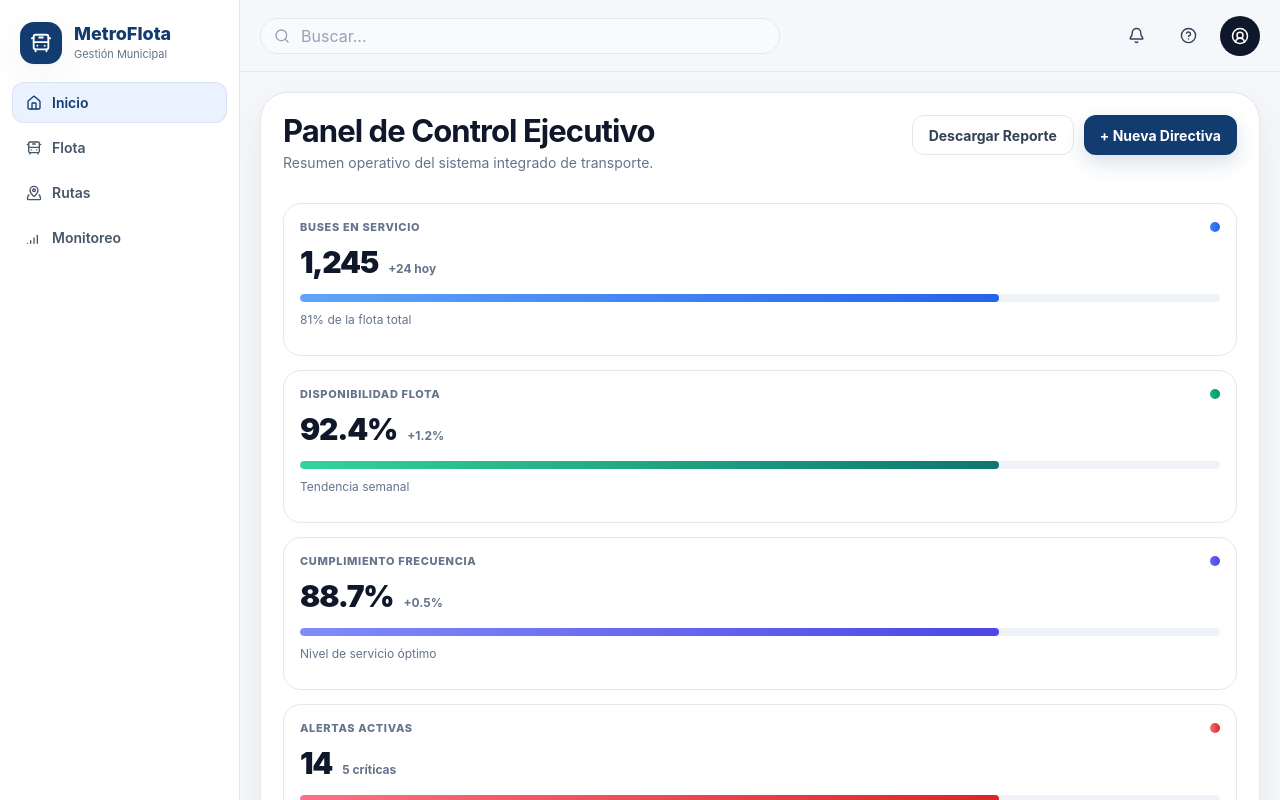
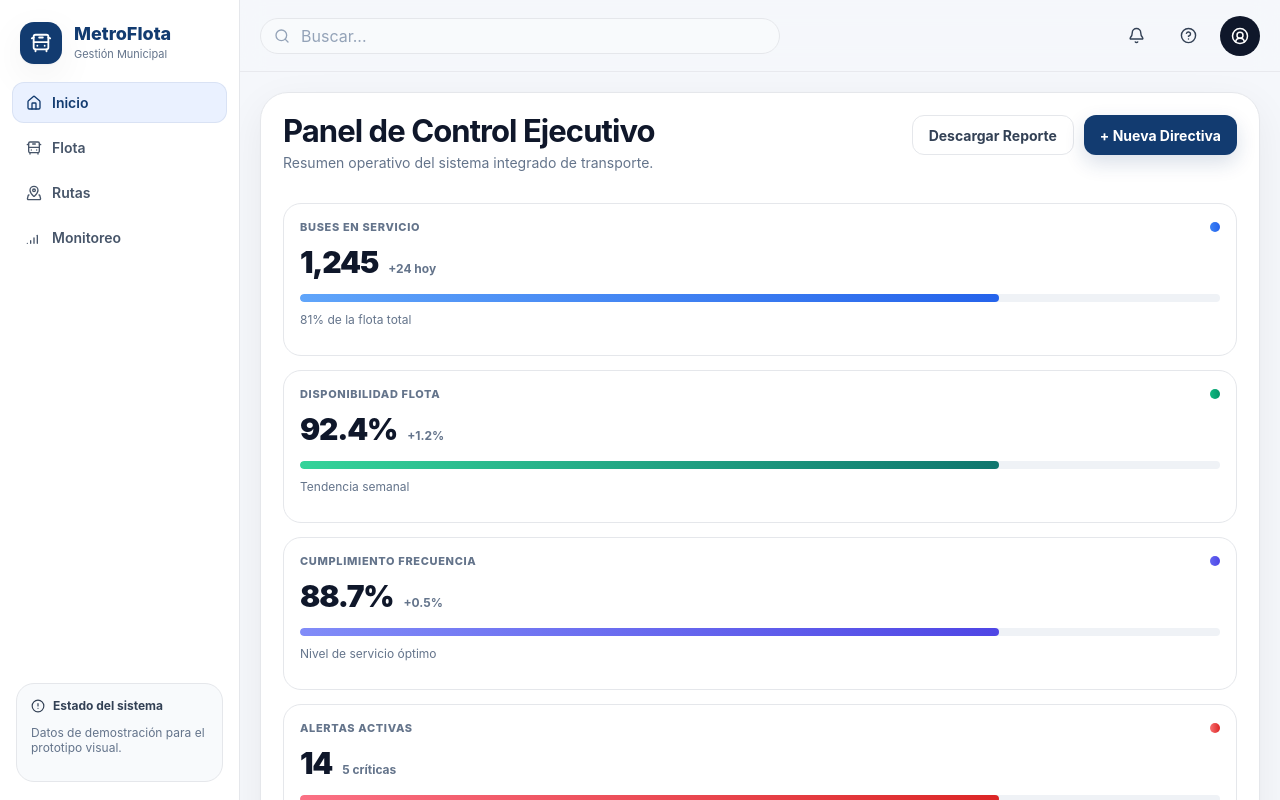
Before and after one commit to AriusJoel1/PC1-DS, a React (Vite) app: page / in a window 1280 px wide. Shown: the top 800 px of the page. Built offline with nearby package versions, Linux system fonts and the light colour scheme.

Commit message:
fix: adjust CSS for full height and overflow handling in layout components

```diff
--- a/src/index.css
+++ b/src/index.css
@@ -25,12 +25,12 @@ html,
 body,
 #root {
   margin: 0;
-  min-height: 100%;
+  height: 100%;
   background: var(--bg);
 }
 
 body {
-  overflow-x: hidden;
+  overflow: hidden;
 }
 
 button,
@@ -49,18 +49,21 @@ input {
 }
 
 .app-shell {
-  min-height: 100vh;
+  height: 100vh;
   display: grid;
   grid-template-columns: 260px 1fr;
   background: var(--bg);
+  overflow: hidden;
 }
 
 .sidebar {
+  position: sticky;
+  top: 0;
   background: #fff;
   border-right: 1px solid var(--line);
   display: flex;
   flex-direction: column;
-  min-height: 100vh;
+  height: 100vh;
 }
 
 .brand {
@@ -149,6 +152,9 @@ input {
 
 .main {
   min-width: 0;
+  height: 100vh;
+  overflow-y: auto;
+  overflow-x: hidden;
 }
 
 .topbar {
```
